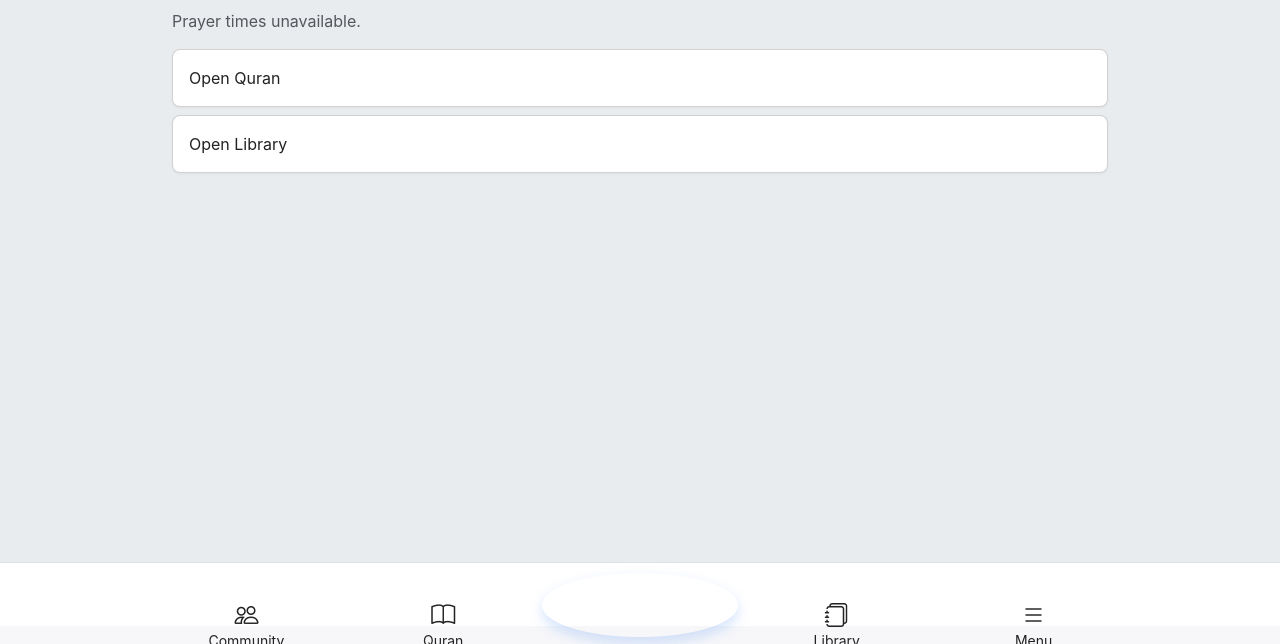
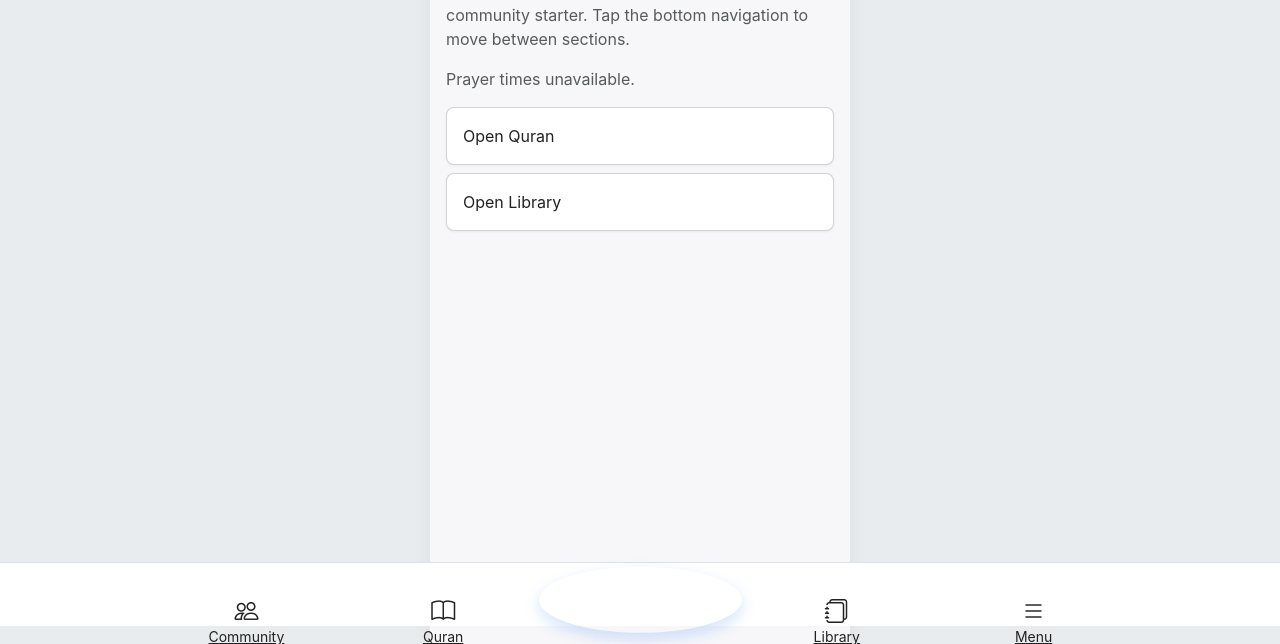
Before and after one commit to noorplusapp/noorplusapp.github.io, a plain HTML site: page index.html in a window 1280 px wide. Shown: the part 174-818 px from the top of the page. Drawn offline with nearby package versions, Linux system fonts and the light colour scheme; no server answers.

Commit message:
Refactor CSS for improved mobile layout and accessibility features

```diff
--- a/assets/css/style.css
+++ b/assets/css/style.css
@@ -8,7 +8,6 @@
 }
 *{box-sizing:border-box}
 html,body{height:100%;margin:0;font-family:Inter,Segoe UI,Roboto,Arial,sans-serif;color:var(--text);background:var(--bg)}
-/* center layout to simulate mobile on all devices */
 .device-shell{max-width:420px;margin:0 auto;background:var(--bg);min-height:100vh;position:relative;box-shadow:0 6px 18px rgba(2,6,23,0.06)}
 .container{max-width:1000px;margin:0 auto;padding:1rem}
 .site-header{background:#fff;border-bottom:1px solid #e6e6e9}
@@ -17,27 +16,36 @@ html,body{height:100%;margin:0;font-family:Inter,Segoe UI,Roboto,Arial,sans-seri
 .cards{display:grid;grid-template-columns:repeat(auto-fit,minmax(220px,1fr));gap:1rem;margin-top:1rem}
 .card{display:block;background:var(--card);padding:1rem;border-radius:8px;text-decoration:none;color:inherit;box-shadow:0 1px 3px rgba(0,0,0,0.05)}
 .card h3{margin:0 0 .25rem}
+.card{transition:transform .14s ease, box-shadow .14s ease}
+.card:hover{transform:translateY(-4px);box-shadow:0 10px 22px rgba(2,6,23,0.08)}
 .site-footer{padding:1rem 0;text-align:center;color:var(--muted);margin-top:2rem}
 
 /* bottom navigation styles */
 .bottom-nav{height:64px}
-.bottom-nav .nav-btn{flex:1;display:flex;flex-direction:column;align-items:center;border:0;background:transparent;color:var(--text);padding:.25rem .5rem;transition:background .15s ease}
-.bottom-nav .nav-btn:hover{background:rgba(11,108,246,0.04)}
+.bottom-nav .nav-btn{flex:1;display:flex;flex-direction:column;align-items:center;border:0;background:transparent;color:var(--text);padding:.25rem .5rem;transition:background .15s ease, transform .12s ease}
+.bottom-nav .nav-btn:hover{background:rgba(11,108,246,0.04);transform:translateY(-2px)}
 .bottom-nav .home-btn{width:64px;height:64px;border-radius:50%;transform:translateY(-28%);box-shadow:0 6px 14px rgba(11,108,246,0.18);display:flex;align-items:center;justify-content:center;transition:transform .12s ease, box-shadow .12s ease}
 .bottom-nav .nav-btn.active .small, .bottom-nav .nav-btn.active i{color:var(--accent)}
 .bottom-nav .nav-btn .small{line-height:1}
+.bottom-nav .home-btn.active{transform:translateY(-30%) scale(1.03)}
+
+/* subtle content animation */
+.fade-in{animation:fadeIn .28s ease both}
+@keyframes fadeIn{from{opacity:0;transform:translateY(6px)}to{opacity:1;transform:none}}
 
 /* ensure main content not hidden behind fixed bottom nav */
 #content, main#content{padding-bottom:110px}
 
-/* keep mobile look identical on all screens */
+/* accessible reduced motion */
+@media (prefers-reduced-motion: reduce){
+	.card, .bottom-nav .nav-btn, .fade-in{animation:none;transition:none}
+}
+/* keep mobile layout identical on all screens: force mobile shell width */
+.device-shell{margin:0 auto}
 @media (min-width:421px){
-	/* On larger screens show full-width layout and remove mobile centering */
 	body{background:#e9ecef}
-	.device-shell{max-width:100%;margin:0;background:transparent;box-shadow:none}
-	.container{padding:1.25rem 2rem}
-	/* make bottom nav span full width */
-	.bottom-nav{position:fixed;left:0;right:0;bottom:0}
+	/* keep mobile-centered viewport even on desktop */
+	.device-shell{max-width:420px;margin:18px auto;background:var(--bg);box-shadow:0 6px 18px rgba(2,6,23,0.06)}
 }
 
 @media (max-width:420px){
```
